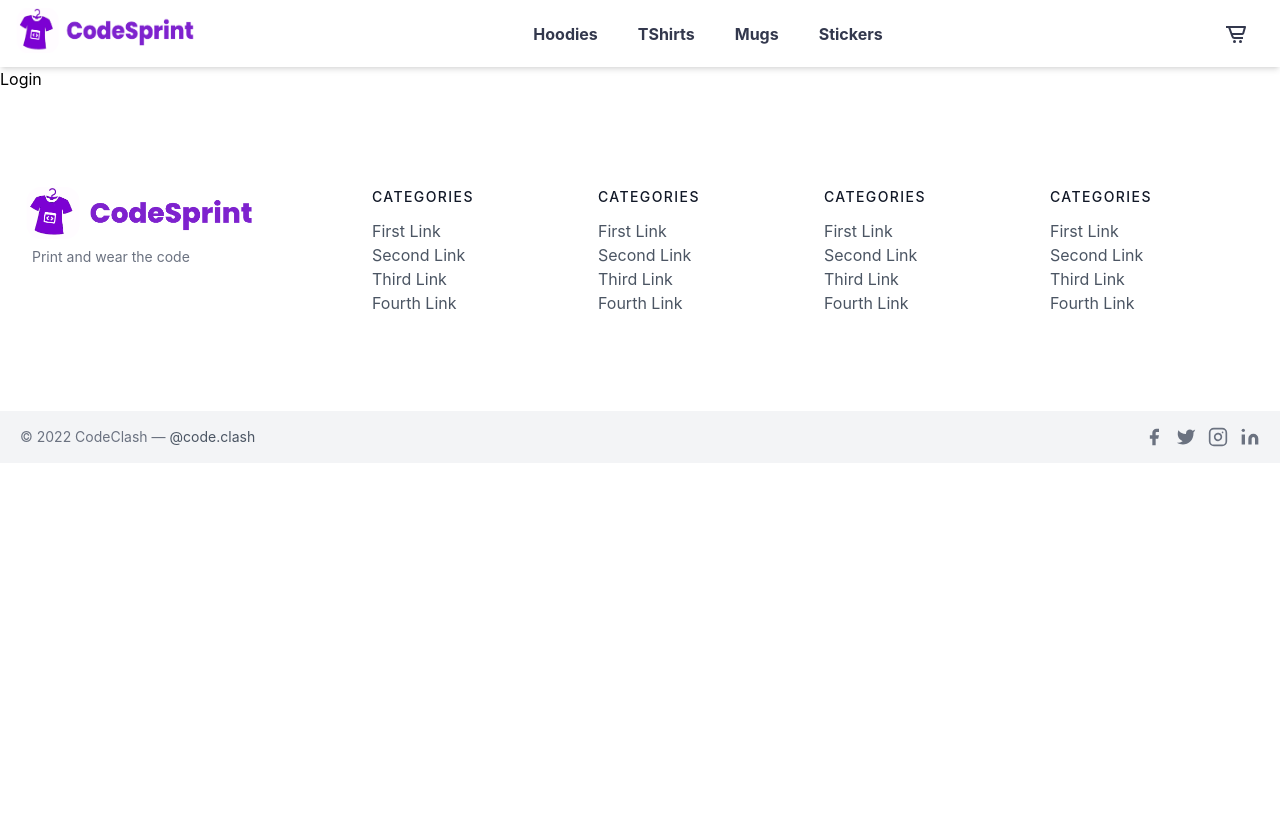
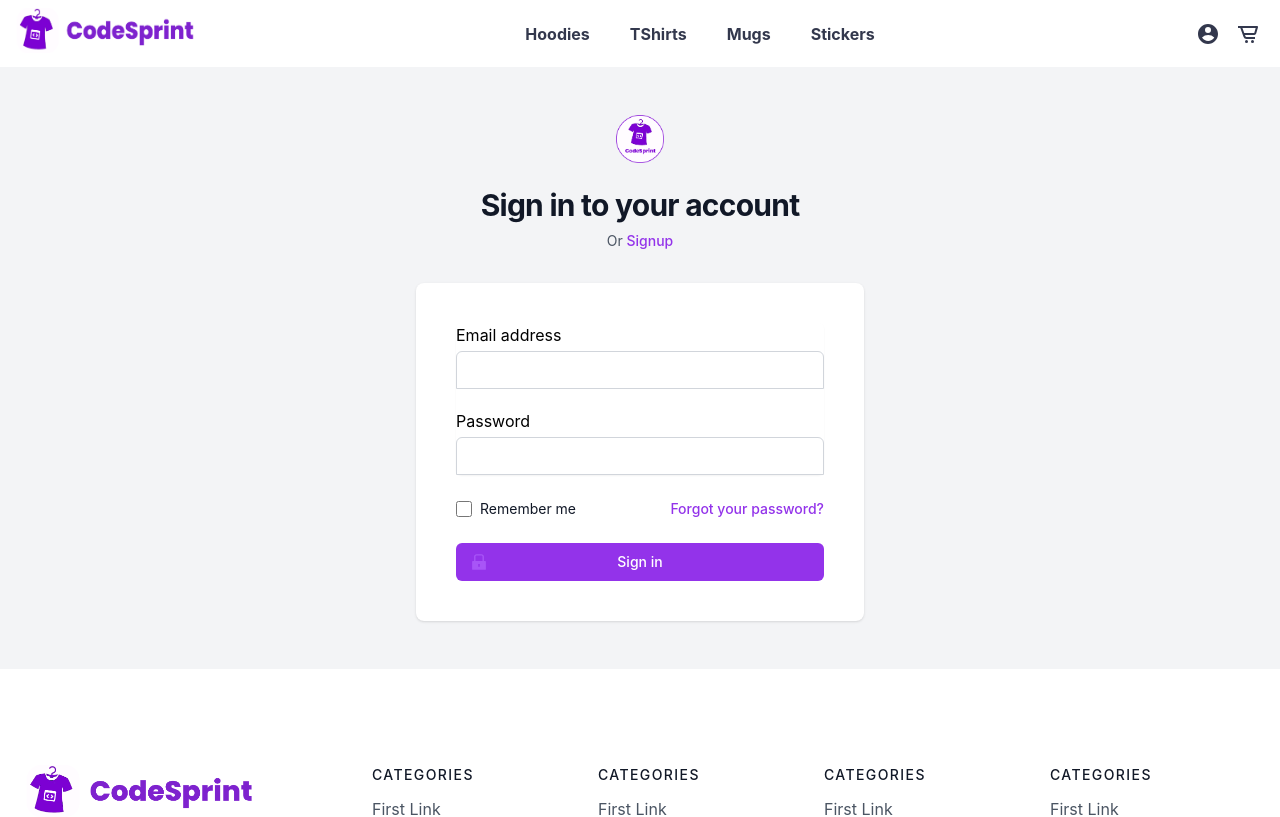
Before and after one commit to imtiyazCode/codesprint, a Next.js app: page /login in a window 1280 px wide. Shown: the top 817 px of the page. Built offline with nearby package versions, Linux system fonts and the light colour scheme.

Commit message:
creating login page design

```diff
--- a/components/Navbar.jsx
+++ b/components/Navbar.jsx
@@ -3,8 +3,9 @@ import Link from "next/link"
 import { BiCartAlt } from 'react-icons/bi'
 import Cart from './Cart'
 import { useRef, forwardRef } from "react"
+import { RiAccountCircleFill } from 'react-icons/ri'
 
-const Navbar = ({cart, addToCart, removeFromToCart, clearCart, subTotal}) => {
+const Navbar = ({ cart, addToCart, removeFromToCart, clearCart, subTotal }) => {
 
     const ref = useRef()
 
@@ -35,7 +36,8 @@ const Navbar = ({cart, addToCart, removeFromToCart, clearCart, subTotal}) => {
                 </ul>
             </nav>
             <div className="cta align-middle text-[#33384d] font-bold">
-                <button className="mx-3 px-2 py-3 text-2xl" onClick={handleSideToggle} ><BiCartAlt /></button>
+                <Link href={"/login"}><button className="px-2 py-3 text-2xl" ><RiAccountCircleFill /></button></Link>
+                <button className="px-2 py-3 text-2xl" onClick={handleSideToggle} ><BiCartAlt /></button>
             </div>
             <div ref={ref} className="cartBar absolute top-0 right-0 h-full transform transition-transform translate-x-full z-20 ">
                 <Cart cart={cart} addToCart={addToCart} clearCart={clearCart} removeFromToCart={removeFromToCart} subTotal={subTotal} handleSideToggle={handleSideToggle} />
--- a/pages/login.js
+++ b/pages/login.js
@@ -1,8 +1,59 @@
 import React from 'react'
+import Link from 'next/link'
+import { AiFillLock } from 'react-icons/ai'
 
 const Login = () => {
   return (
-    <div>Login</div>
+    <div className="min-h-full flex items-center justify-center py-12 px-4 sm:px-6 lg:px-8 bg-gray-100">
+      <div className="max-w-md w-full space-y-8">
+        <div>
+          <img className="mx-auto h-12 w-auto" src="/logo.png" alt="logo" />
+          <h2 className="mt-6 text-center text-3xl tracking-tight font-bold text-gray-900">Sign in to your account</h2>
+          <p className="mt-2 text-center text-sm text-gray-600">
+            Or
+            <Link href={'/signup'}>
+              <a className="font-medium text-purple-600 hover:text-purple-500"> Signup </a>
+            </Link>
+          </p>
+        </div>
+        <form className="mt-8 space-y-6 bg-white p-10 rounded-lg shadow" action="#" method="POST">
+          <div className="rounded-md shadow-sm space-y-5">
+            <div>
+              <label for="email-address" className="">Email address</label>
+              <input id="email-address" name="email" type="email" autocomplete="email" required
+                className="appearance-none rounded-none relative block w-full px-3 py-2 border border-gray-300 text-gray-900 rounded-t-md focus:outline-none focus:ring-purple-500 focus:border-purple-500 focus:z-10 sm:text-sm my-1" />
+            </div>
+            <div>
+              <label for="password" className="">Password</label>
+              <input id="password" name="password" type="password" autocomplete="current-password" required
+                className="appearance-none rounded-none relative block w-full px-3 py-2 border border-gray-300 text-gray-900 rounded-t-md focus:outline-none focus:ring-purple-500 focus:border-purple-500 focus:z-10 sm:text-sm my-1" />
+            </div>
+          </div>
+
+          <div className="flex items-center justify-between">
+            <div className="flex items-center">
+              <input id="remember-me" name="remember-me" type="checkbox" className="h-4 w-4 text-purple-600 focus:ring-purple-500 border-gray-300 rounded" />
+              <label for="remember-me" className="ml-2 block text-sm text-gray-900"> Remember me </label>
+            </div>
+
+            <div className="text-sm">
+              <Link href={"/forgotPassword"}>
+                <a className="font-medium text-purple-600 hover:text-purple-500"> Forgot your password? </a>
+              </Link>
+            </div>
+          </div>
+
+          <div>
+            <button type="submit" className="group relative w-full flex justify-center py-2 px-4 border border-transparent text-sm font-medium rounded-md text-white bg-purple-600 hover:bg-purple-700 focus:outline-none focus:ring-2 focus:ring-offset-2 focus:ring-purple-500">
+              <span className="absolute left-0 inset-y-0 flex items-center pl-3">
+                <AiFillLock className="h-5 w-5 text-purple-500 group-hover:text-purple-400" />
+              </span>
+              Sign in
+            </button>
+          </div>
+        </form>
+      </div>
+    </div>
   )
 }
 
```
